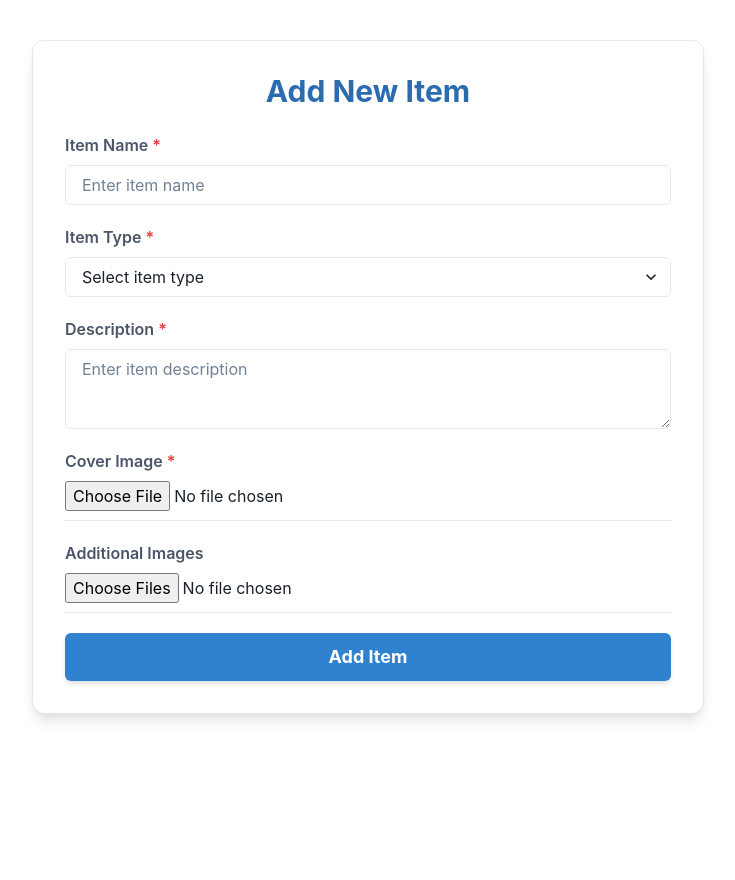
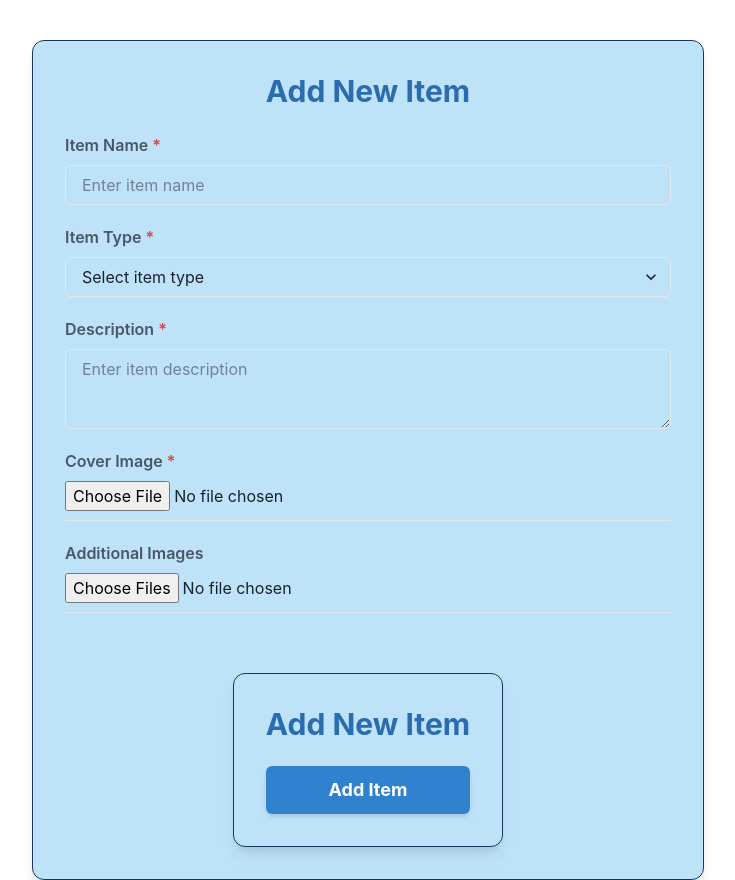
Before and after one commit to Pranshmish/ItemManager_MiniProject, a React (Vite) app: page /additems in a window 1280 px wide. Shown: the whole page, without its empty margins (272-1007 px from the left). Before the commit the page ends 800 px from the top, so only its background shows below. Built offline with nearby package versions, Linux system fonts and the light colour scheme.

Commit message:
onSubmit substitute

```diff
--- a/src/Pages/AddItems.jsx
+++ b/src/Pages/AddItems.jsx
@@ -3,8 +3,8 @@ import { useState } from "react";
 import { Link } from "react-router-dom";
 
 export default function AddItem() {
-    const bg = useColorModeValue("white", "gray.800");
-    const border = useColorModeValue("gray.200", "gray.700");
+    const bg = useColorModeValue("blue.100", "white");
+    const border = useColorModeValue("blue.900", "blue.700");
 
     const [itemName, setItemName] = useState("");
     const [selectedItem, setSelectedItem] = useState("");
@@ -135,18 +135,36 @@ export default function AddItem() {
                     />
                 </FormControl>
 
+                <Box
+                    as="form"
+                    onSubmit={handleAddItems}
+                    maxW="2xl"
+                    mx="auto"
+                    mt={10}
+                    p={8}
+                    bg={bg}
+                    borderRadius="xl"
+                    border="1px solid"
+                    borderColor={border}
+                    boxShadow="lg"
+                >
+                    <Heading size="lg" mb={6} textAlign="center" color="blue.600">
+                        Add New Item
+                    </Heading>
+
+                    <VStack spacing={5}>
                         <Button
+                            type="submit"
                             width="full"
                             colorScheme="blue"
                             size="lg"
                             fontWeight="bold"
                             shadow="md"
                             _hover={{ bg: "blue.600" }}
-
-                    onClick={handleAddItems}
                         >
                             Add Item
                         </Button>
+
                         {success && (
                             <Box mt="4" textAlign="center" color="green.500" fontWeight="semibold">
                                 ✅ Item added successfully!
@@ -157,5 +175,8 @@ export default function AddItem() {
                         )}
                     </VStack>
                 </Box>
+
+            </VStack>
+        </Box>
     );
 }
```
Lines whose indentation alone changed are shown as unchanged.
